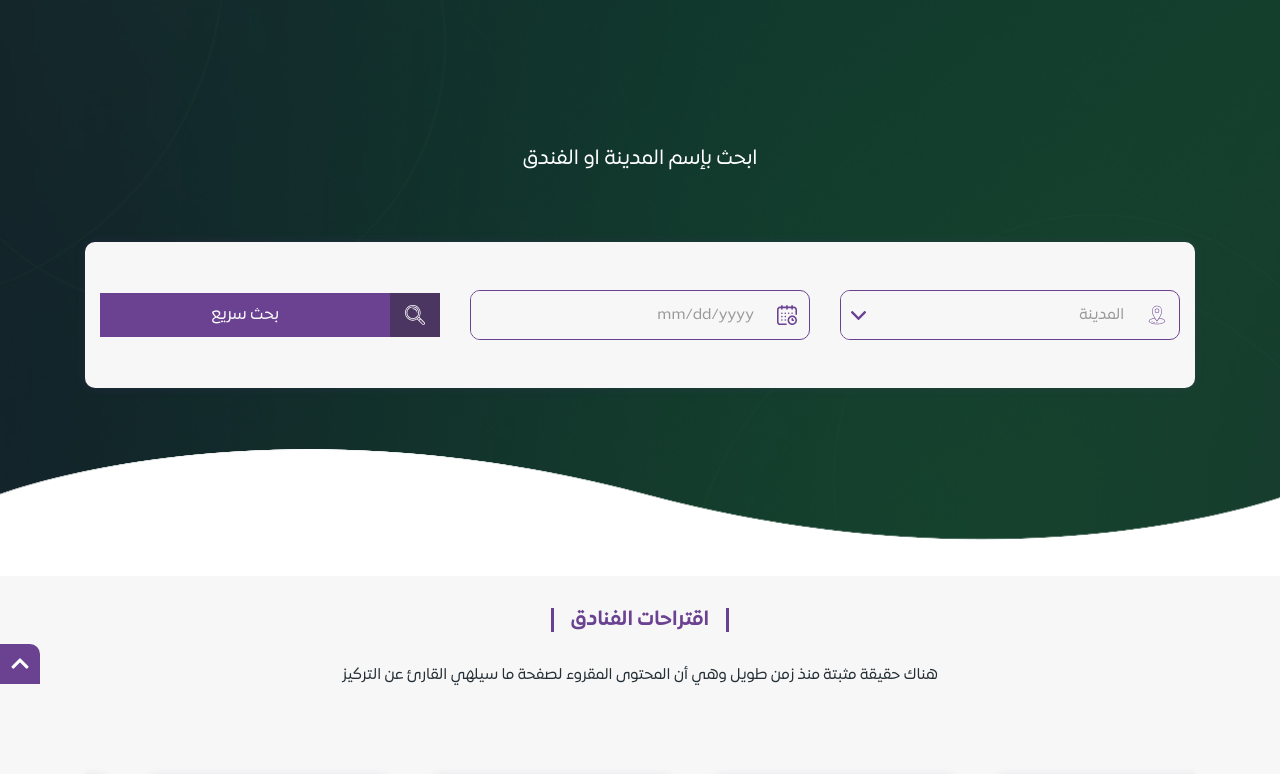
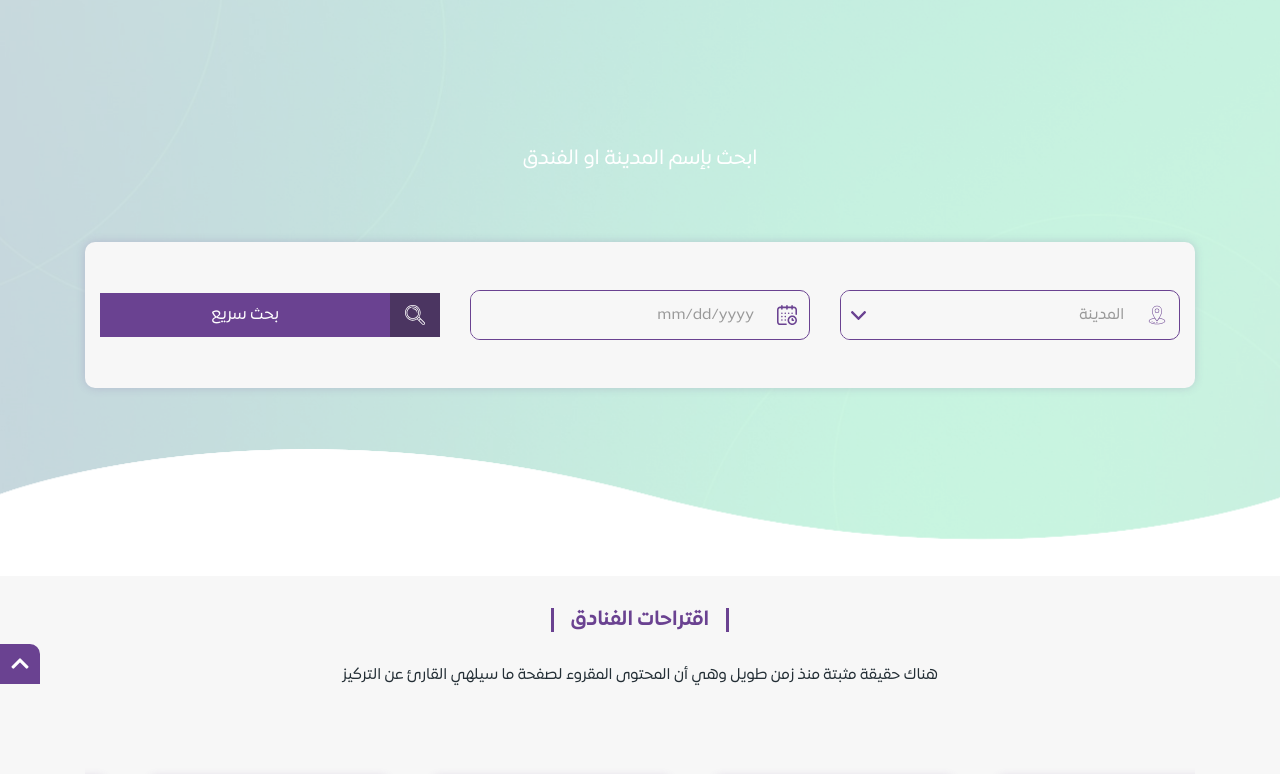
Before and after one commit to misaraadel/toursim, a plain HTML site: page index.html in a window 1280 px wide. Shown: the part 116-890 px from the top of the page. Drawn offline with nearby package versions, Linux system fonts and the light colour scheme; files that its build step writes are made by us from their sources.

Commit message:
edit header

```diff
--- a/assets/css/style.scss
+++ b/assets/css/style.scss
@@ -382,7 +382,7 @@ header{
         position: absolute;
         width: 100%;
         height: 100%;
-        background-color: rgba($color: #000000, $alpha: .7);
+        background-color: rgba($color: #fff, $alpha: .7);
         top: 0;
         left: 0;
         z-index: -2;
```
